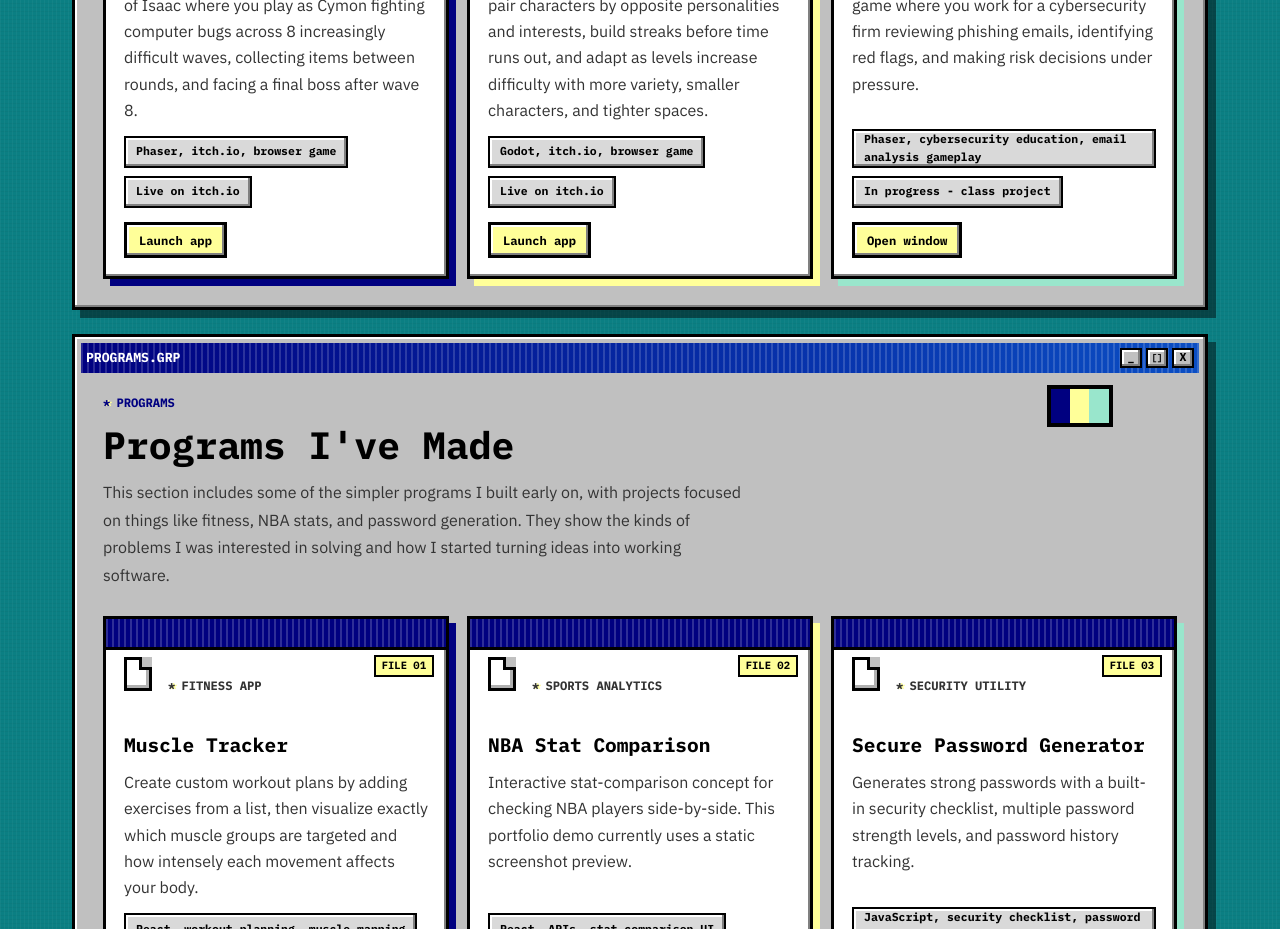
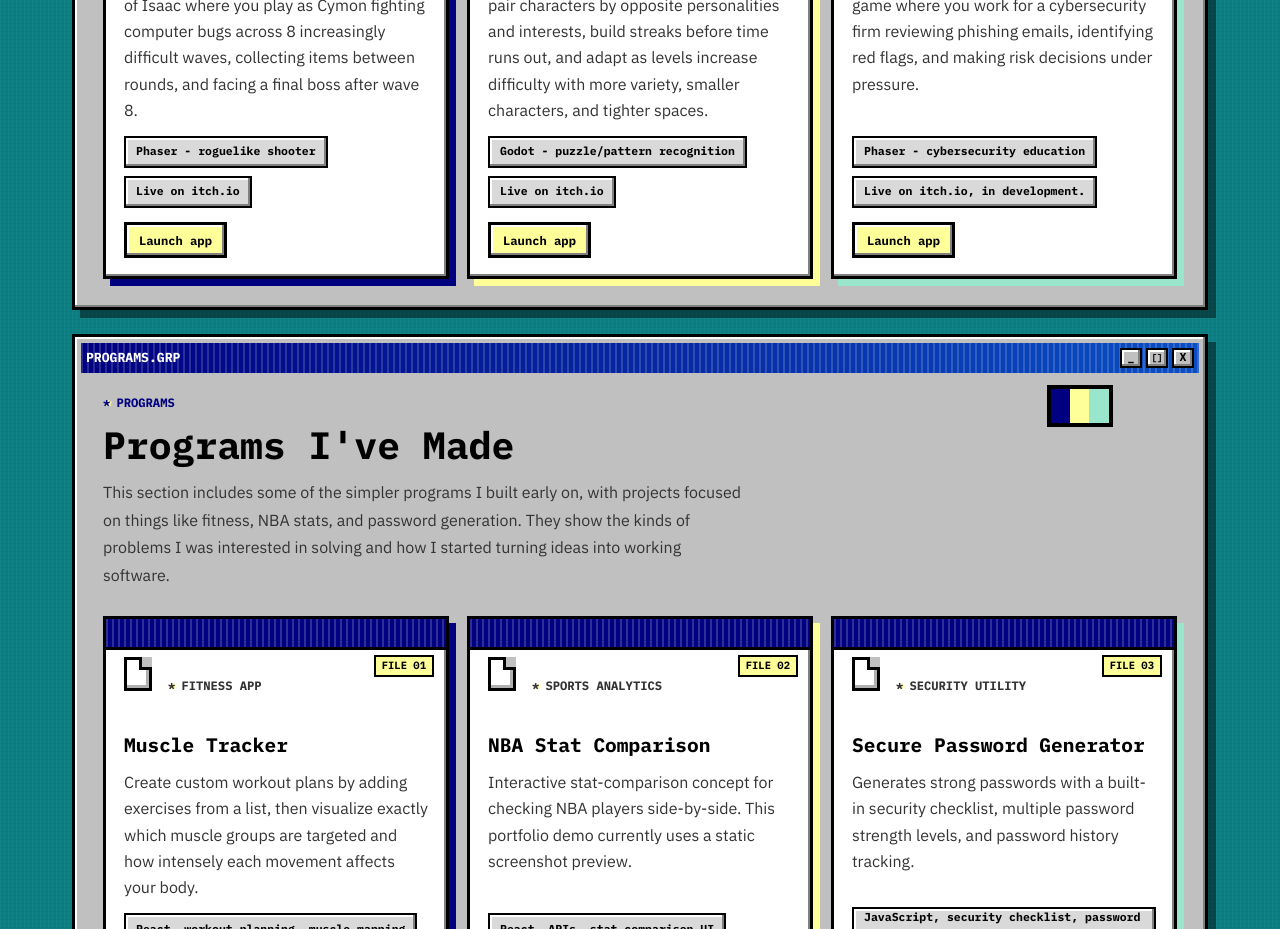
Before and after one commit to ethanfass/EthanFassPortfolio, a React (Vite) app: page / in a window 1280 px wide. Shown: the part 4520-5449 px from the top of the page. Built offline with nearby package versions, Linux system fonts and the light colour scheme.

Commit message:
email game

```diff
--- a/src/App.jsx
+++ b/src/App.jsx
@@ -170,7 +170,7 @@ const games = [
     title: 'Rogube',
     description:
       'A simple roguelike inspired by The Binding of Isaac where you play as Cymon fighting computer bugs across 8 increasingly difficult waves, collecting items between rounds, and facing a final boss after wave 8.',
-    stack: 'Phaser, itch.io, browser game',
+    stack: 'Phaser - roguelike shooter',
     status: 'Live on itch.io',
     demoUrl: 'https://ethfass74.itch.io/rogube',
     windowVariant: 'large',
@@ -181,7 +181,7 @@ const games = [
     title: 'Opposites Attract',
     description:
       'A fast-paced matching game where you pair characters by opposite personalities and interests, build streaks before time runs out, and adapt as levels increase difficulty with more variety, smaller characters, and tighter spaces.',
-    stack: 'Godot, itch.io, browser game',
+    stack: 'Godot - puzzle/pattern recognition',
     status: 'Live on itch.io',
     demoUrl: 'https://ethfass74.itch.io/oa',
     repoUrl: '',
@@ -191,9 +191,9 @@ const games = [
     title: 'Emails Please',
     description:
       'A Papers, Please-inspired educational game where you work for a cybersecurity firm reviewing phishing emails, identifying red flags, and making risk decisions under pressure.',
-    stack: 'Phaser, cybersecurity education, email analysis gameplay',
-    status: 'In progress - class project',
-    demoUrl: '',
+    stack: 'Phaser - cybersecurity education',
+    status: 'Live on itch.io, in development.',
+    demoUrl: 'https://ethfass74.itch.io/emailsplease',
     repoUrl: '',
   },
 ]
```
